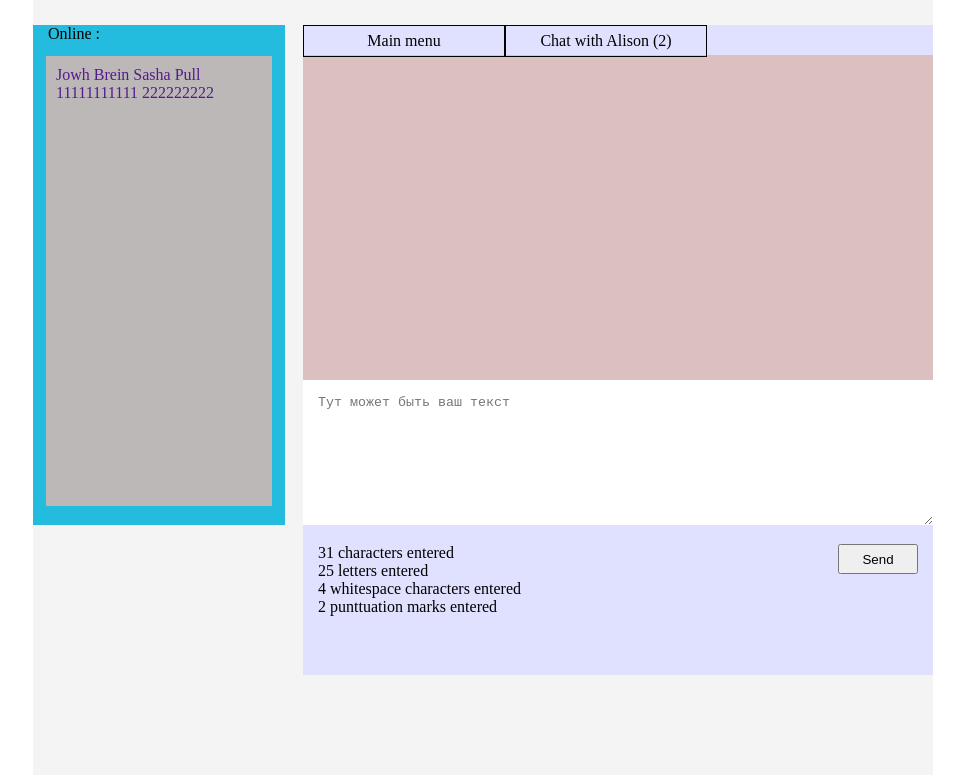
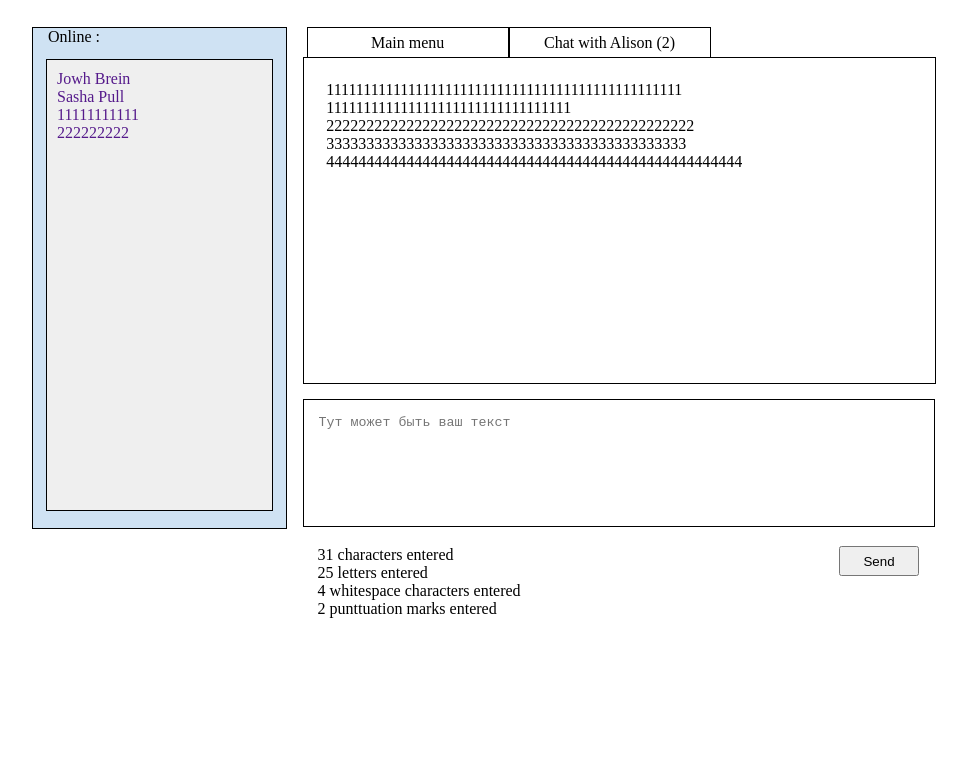
Before and after one commit to Zamay/chat, a plain HTML site: page index.html in a window 1280 px wide. Shown: the part 125-900 px from the top of the page, without its empty margins (157-1124 px from the left). Drawn offline with Linux system fonts and the light colour scheme.

Commit message:
доработки

```diff
--- a/index.html
+++ b/index.html
@@ -27,10 +27,10 @@
         <div class="left_bar">
             <p class="online">Online :</p>
             <div class="show_list">
-                <a href="" class="user">Jowh Brein</a>
-                <a href="" class="user">Sasha Pull</a>
-                <a href="" class="user">11111111111</a>
-                <a href="" class="user">222222222</a>
+                <a href="" class="user">Jowh Brein</a><br>
+                <a href="" class="user">Sasha Pull</a><br>
+                <a href="" class="user">11111111111</a><br>
+                <a href="" class="user">222222222</a><br>
             </div>
         </div>
 
@@ -41,7 +41,13 @@
                 <div class="tab">Chat with Alison (2)</div>
             </div>
             <div class="main_cont">
-
+                <div class="main_cont_text">
+                    <p>111111111111111111111111111111111111111111111111</p>
+                    <p>111111111111111111111111111111111</p>
+                    <p>2222222222222222222222222222222222222222222222</p>
+                    <p>333333333333333333333333333333333333333333333</p>
+                    <p>4444444444444444444444444444444444444444444444444444</p>
+                </div>
             </div>
             <textarea name="" id="" cols="30" rows="10" placeholder = "Тут может быть ваш текст"></textarea>
 
--- a/style.css
+++ b/style.css
@@ -5,19 +5,19 @@
 }
 
 .container{
-    width: 900px;
+    width: 902px;
     min-width: 700px;
     height: 900px;
     margin: 0 auto;
-    background: #f4f4f4;
 }
 
 .header{
     width: 860px;
     height: 80px;
-    background: #24bcde;
+    background: #cfe2f3;
     padding: 20px;
     margin: 0 auto 30px;
+    border: 1px solid;
 }
 
 .online_for,
@@ -42,16 +42,17 @@
 .left_bar{
     width: 28%;
     height: 500px;
-    background: #24bcde;
+    background: #cfe2f3;
     float: left;
-    margin-right: 2%;
+    border: 1px solid;
 }
 
 .show_list{
     height: 430px;
-    background: #bcb8b8;
     margin: 13px;
     padding: 10px 0 10px 10px;
+    border: 1px solid;
+    background: #efefef;
 }
 .online{
     padding-left: 15px;
@@ -65,34 +66,43 @@
 .main{
     width: 70%;
     height: 650px;
-    background: #e0e1ff;
-    float: left;
+    float: right;
 }
 
 .main_head{
-    width: 100%;
+    width: 97%;
     height: 30px;
+    margin-left: 4px;
 }
 .tab{
     width: 200px;
     height: 30px;
     float: left;
-    border: 1px solid;
     text-align: center;
     line-height: 30px;
+    border-left:1px solid;
+    border-top: 1px solid;
+    border-right: 1px solid;
 }
 .main_cont{
     width: 96%;
     height: 300px;
     padding: 2%;
-    background: #dcbfbf;
+    border: 1px solid;
+    margin-bottom: 15px;
 }
 
+.main_cont_text{
+    width: 98%;
+    height: 98%;
+    margin: 10px;
+}
 textarea{
-    height: 115px;
+    height: 96px;
     width: 600px;
     padding: 15px;
-    border: 0;
+    border: 1px solid;
+    resize: none;
 }
 
 .button{
```
